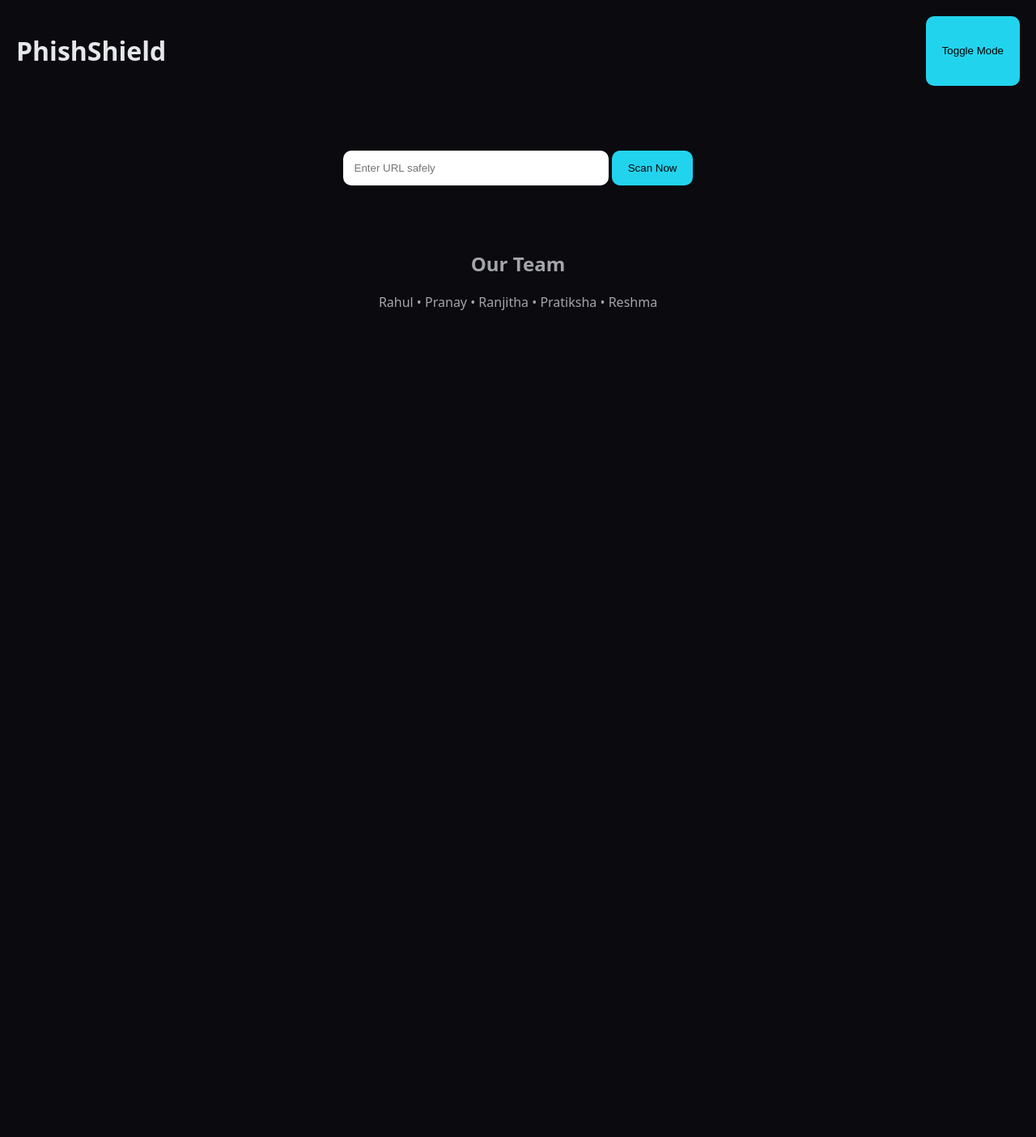
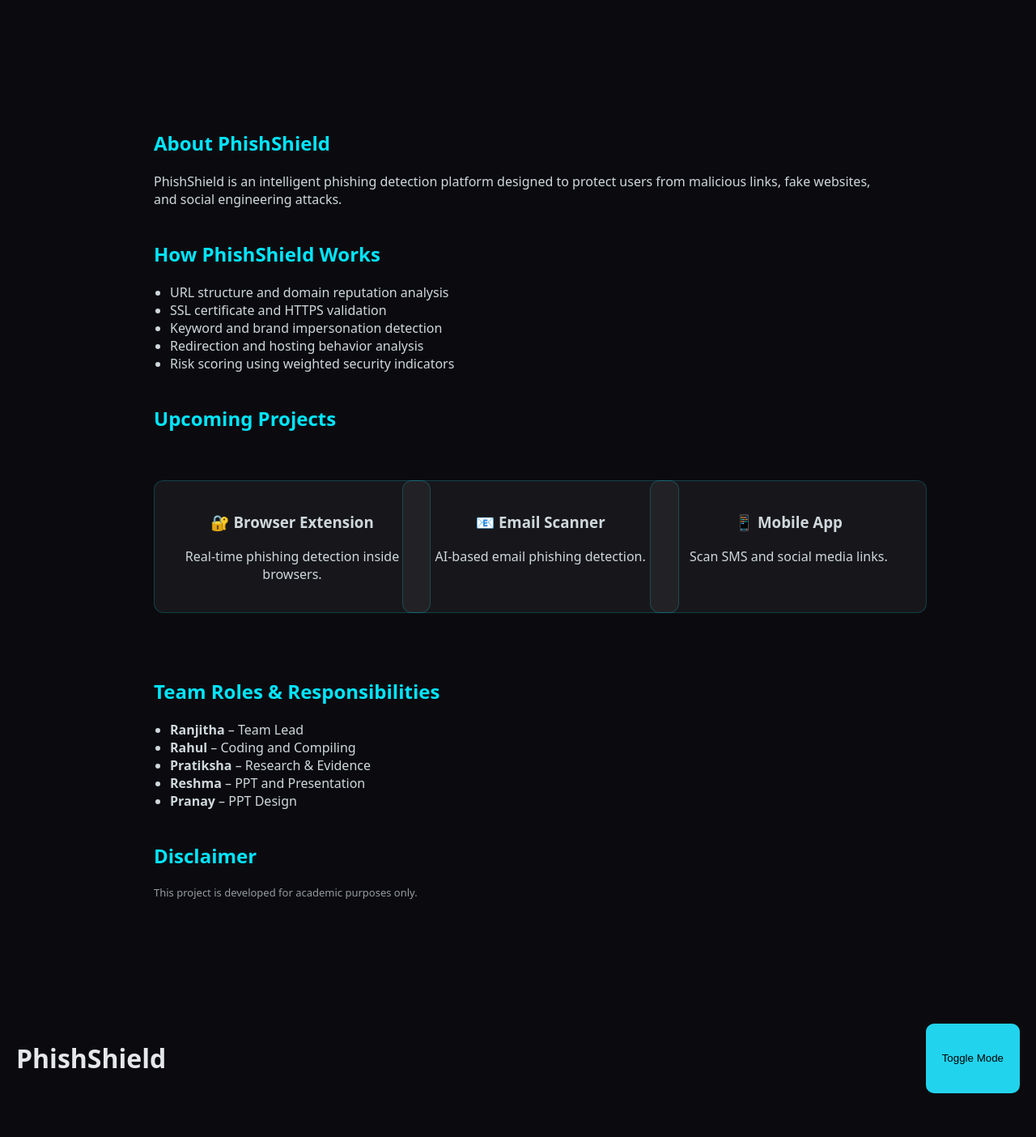
Before and after one commit to mbai94776-a11y/phishshield, a Flask app: page / in a window 1280 px wide. Shown: the top 1404 px of the page at 81% size. Before the commit the page ends 383 px from the top, so only its background shows below. Run offline with Flask 3, Linux system fonts and the light colour scheme.

Commit message:
Added project info, upcoming projects and team roles

```diff
--- a/static/style.css
+++ b/static/style.css
@@ -66,3 +66,38 @@ button {
   margin-top: 80px;
   opacity: 0.7;
 }
+/* ===== Extra Info Section Styling ===== */
+
+.info-section {
+  max-width: 900px;
+  margin: 80px auto;
+  padding: 40px;
+  color: #cfd8dc;
+}
+
+.info-section h2 {
+  color: #00e5ff;
+  margin-top: 40px;
+}
+
+.info-section ul {
+  padding-left: 20px;
+}
+
+.cards {
+  display: grid;
+  grid-template-columns: repeat(auto-fit, minmax(250px, 1fr));
+  gap: 20px;
+}
+
+.card {
+  background: rgba(255,255,255,0.05);
+  border: 1px solid rgba(0,229,255,0.2);
+  padding: 20px;
+  border-radius: 12px;
+}
+
+.disclaimer {
+  font-size: 13px;
+  opacity: 0.7;
+}
--- a/templates/index.html
+++ b/templates/index.html
@@ -5,6 +5,59 @@
 <title>PhishShield</title>
 <link rel="stylesheet" href="{{ url_for('static', filename='style.css') }}">
 </head>
+<!-- ======= EXTRA PROJECT INFORMATION START ======= -->
+
+<section class="info-section">
+
+  <h2>About PhishShield</h2>
+  <p>
+    PhishShield is an intelligent phishing detection platform designed to protect users
+    from malicious links, fake websites, and social engineering attacks.
+  </p>
+
+  <h2>How PhishShield Works</h2>
+  <ul>
+    <li>URL structure and domain reputation analysis</li>
+    <li>SSL certificate and HTTPS validation</li>
+    <li>Keyword and brand impersonation detection</li>
+    <li>Redirection and hosting behavior analysis</li>
+    <li>Risk scoring using weighted security indicators</li>
+  </ul>
+
+  <h2>Upcoming Projects</h2>
+  <div class="cards">
+    <div class="card">
+      <h3>🔐 Browser Extension</h3>
+      <p>Real-time phishing detection inside browsers.</p>
+    </div>
+    <div class="card">
+      <h3>📧 Email Scanner</h3>
+      <p>AI-based email phishing detection.</p>
+    </div>
+    <div class="card">
+      <h3>📱 Mobile App</h3>
+      <p>Scan SMS and social media links.</p>
+    </div>
+  </div>
+
+  <h2>Team Roles & Responsibilities</h2>
+  <ul>
+    <li><strong>Ranjitha</strong> – Team Lead</li>
+    <li><strong>Rahul</strong> – Coding and Compiling</li>
+    <li><strong>Pratiksha</strong> – Research & Evidence</li>
+    <li><strong>Reshma</strong> – PPT and Presentation</li>
+    <li><strong>Pranay</strong> – PPT Design</li>
+  </ul>
+
+  <h2>Disclaimer</h2>
+  <p class="disclaimer">
+    This project is developed for academic purposes only.
+  </p>
+
+</section>
+
+<!-- ======= EXTRA PROJECT INFORMATION END ======= -->
+
 
 <body class="dark">
 
```
